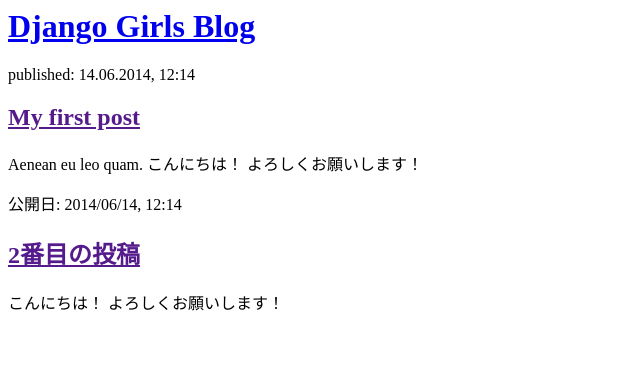
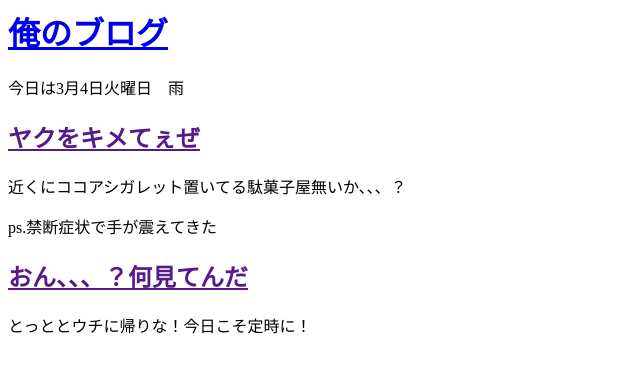
Before and after one commit to usatesu2/my-first-blog, a Django app: page / in a window 1280 px wide. Shown: the top 373 px of the page, without its empty margins (0-640 px from the left). Run offline with Django 5.2, Linux system fonts and the light colour scheme.

Commit message:
My Django Girls app, first commit2

```diff
--- a/blog/templates/blog/post_list.html
+++ b/blog/templates/blog/post_list.html
@@ -4,19 +4,19 @@
     </head>
     <body>
         <div>
-            <h1><a href="/">Django Girls Blog</a></h1>
+            <h1><a href="/">俺のブログ</a></h1>
         </div>
 
         <div>
-            <p>published: 14.06.2014, 12:14</p>
-            <h2><a href="">My first post</a></h2>
-            <p>Aenean eu leo quam. こんにちは！ よろしくお願いします！ </p>
+            <p>今日は3月4日火曜日　雨</p>
+            <h2><a href="">ヤクをキメてぇぜ</a></h2>
+            <p>近くにココアシガレット置いてる駄菓子屋無いか、、、？ </p>
         </div>
 
         <div>
-            <p>公開日: 2014/06/14, 12:14</p>
-            <h2><a href="">2番目の投稿</a></h2>
-            <p> こんにちは！ よろしくお願いします！ </p>
+            <p>ps.禁断症状で手が震えてきた</p>
+            <h2><a href="">おん、、、？何見てんだ</a></h2>
+            <p> とっととウチに帰りな！今日こそ定時に！ </p>
         </div>
     </body>
 </html>
```
Also changed, not shown: db.sqlite3.
